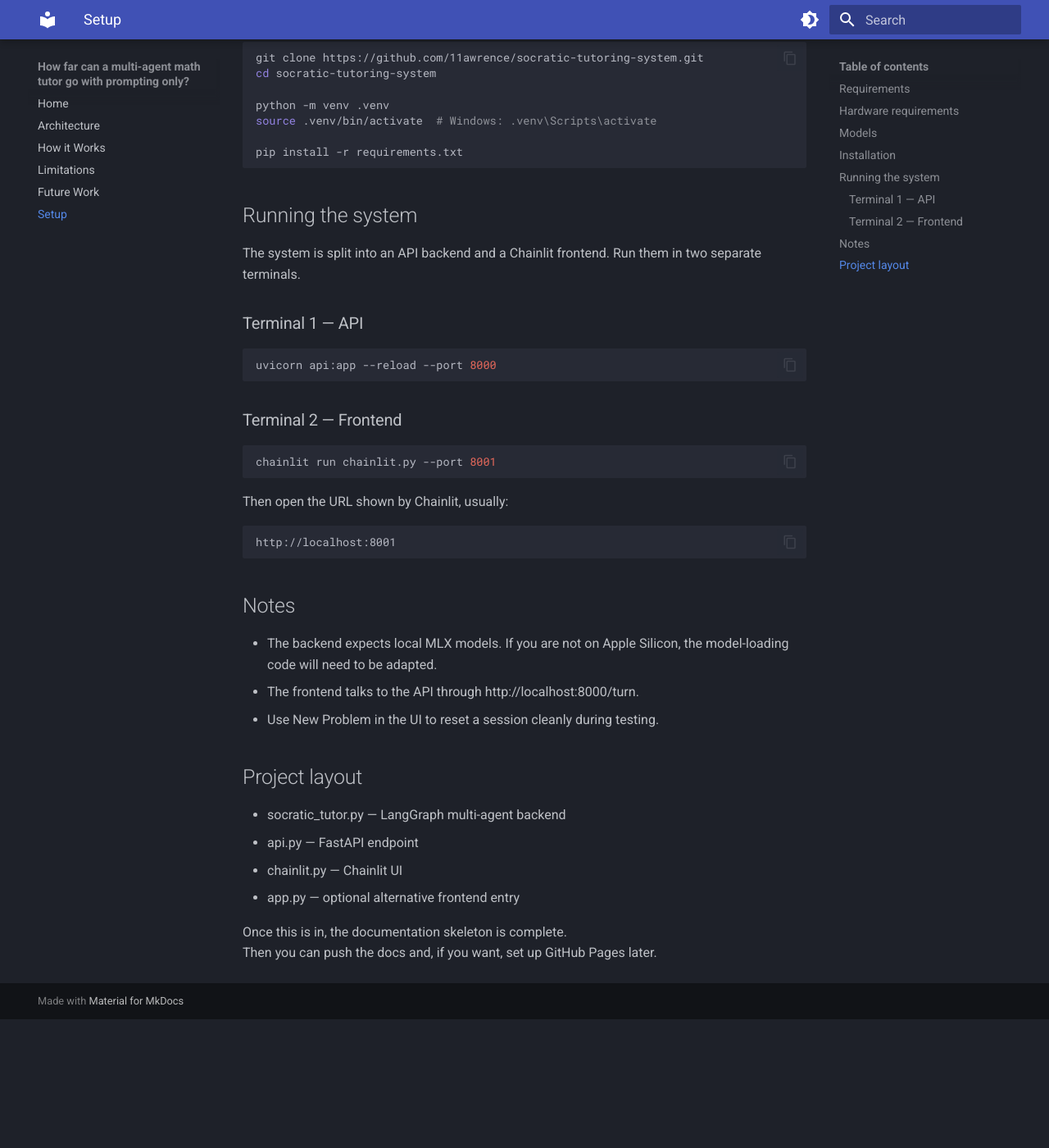
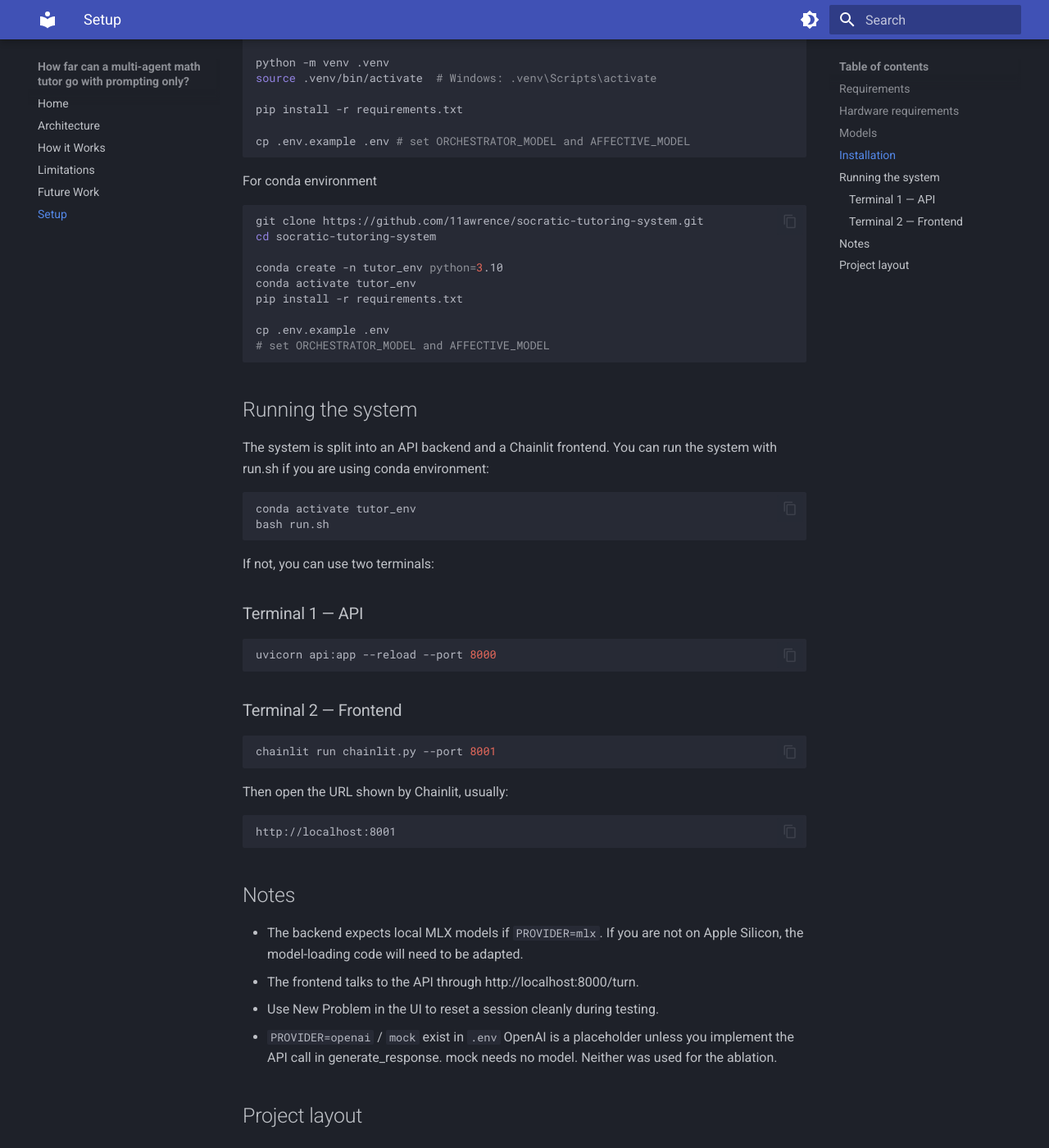
Before and after one commit to 11awrence/socratic-tutoring-system, an MkDocs documentation site: the page built from docs/setup.md, in a window 1280 px wide and 1400 px high, scrolled down 747 px. Shown: the whole window at 82% size. Built offline with MkDocs 1.6.1 and Material for MkDocs 9.7.7, drawn with Linux system fonts in a browser that asks for light colours; before the commit the page ends 1990 px from its top, so only the background shows below that; some of the changed text lies outside the part shown.

Commit message:
update mkdocs

````diff
--- a/docs/setup.md
+++ b/docs/setup.md
@@ -11,12 +11,11 @@
 ## Hardware requirements
 
 This version runs on Apple Silicon using MLX.
-It is currently not supported on other platforms. Users on non-Apple hardware will need to adapt the model loading code.
 
 ## Models
 
-- Orchestrator / MathTutor / Metacognitive: Qwen3.5-122B-A10B-4bit
-- Affective: Qwen2.5-3B
+- Orchestrator / MathTutor / Metacognitive: [Qwen3.5-122B-A10B-4bit](https://huggingface.co/mlx-community/Qwen3.5-122B-A10B-4bit)
+- Affective: [Qwen2.5-3B](https://huggingface.co/Qwen/Qwen2.5-3B-Instruct)
 
 ## Installation
 
@@ -28,12 +27,33 @@
 source .venv/bin/activate  # Windows: .venv\Scripts\activate
 
 pip install -r requirements.txt
+
+cp .env.example .env # set ORCHESTRATOR_MODEL and AFFECTIVE_MODEL
+```
+
+For conda environment
+```bash
+git clone https://github.com/11awrence/socratic-tutoring-system.git
+cd socratic-tutoring-system
+
+conda create -n tutor_env python=3.10
+conda activate tutor_env
+pip install -r requirements.txt
+
+cp .env.example .env
+# set ORCHESTRATOR_MODEL and AFFECTIVE_MODEL
 ```
 
 ## Running the system
 
 The system is split into an API backend and a Chainlit frontend.
-Run them in two separate terminals.
+You can run the system with run.sh if you are using conda environment:
+```bash
+conda activate tutor_env
+bash run.sh
+```
+
+If not, you can use two terminals:
 
 ### Terminal 1 — API
 
@@ -53,15 +73,13 @@
 ```
 
 ## Notes
-- The backend expects local MLX models. If you are not on Apple Silicon, the model-loading code will need to be adapted.
+- The backend expects local MLX models if `PROVIDER=mlx`. If you are not on Apple Silicon, the model-loading code will need to be adapted.
 - The frontend talks to the API through http://localhost:8000/turn.
 - Use New Problem in the UI to reset a session cleanly during testing.
+- `PROVIDER=openai` / `mock` exist in `.env` OpenAI is a placeholder unless you implement the API call in generate_response. mock needs no model. Neither was used for the ablation.
 
 ## Project layout
 - socratic_tutor.py — LangGraph multi-agent backend
 - api.py — FastAPI endpoint
 - chainlit.py — Chainlit UI
-- app.py — optional alternative frontend entry
-
-Once this is in, the documentation skeleton is complete.
-Then you can push the docs and, if you want, set up GitHub Pages later.
+- .env.example - environment for setting up local or cloud models
````
